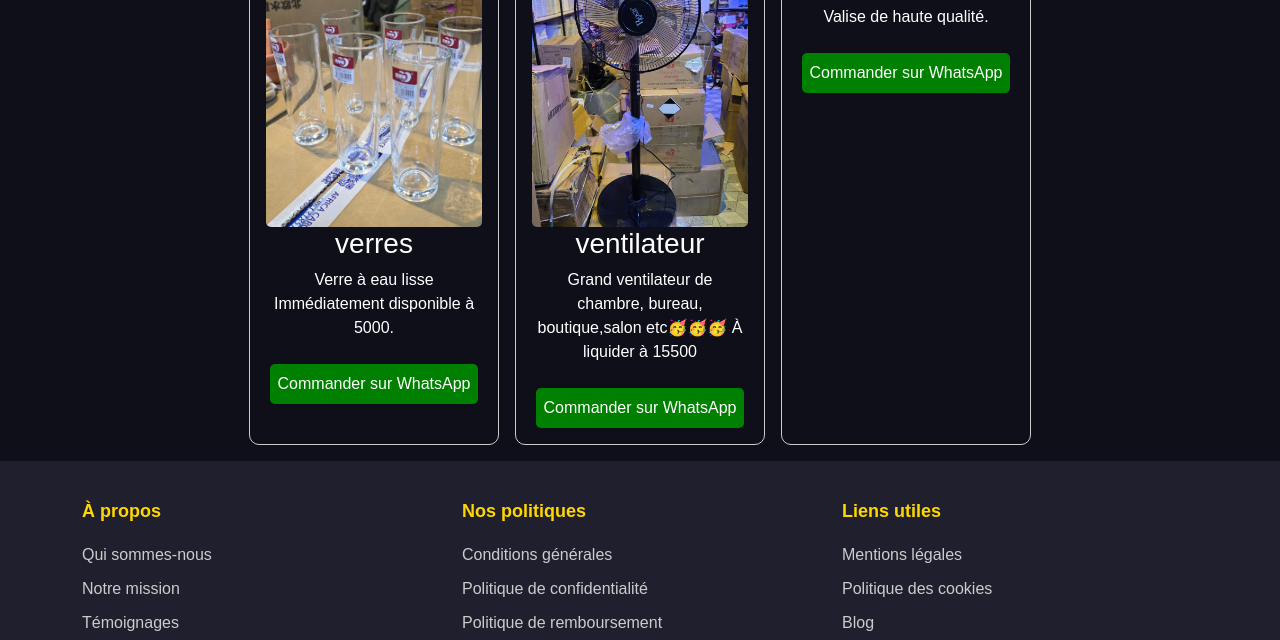
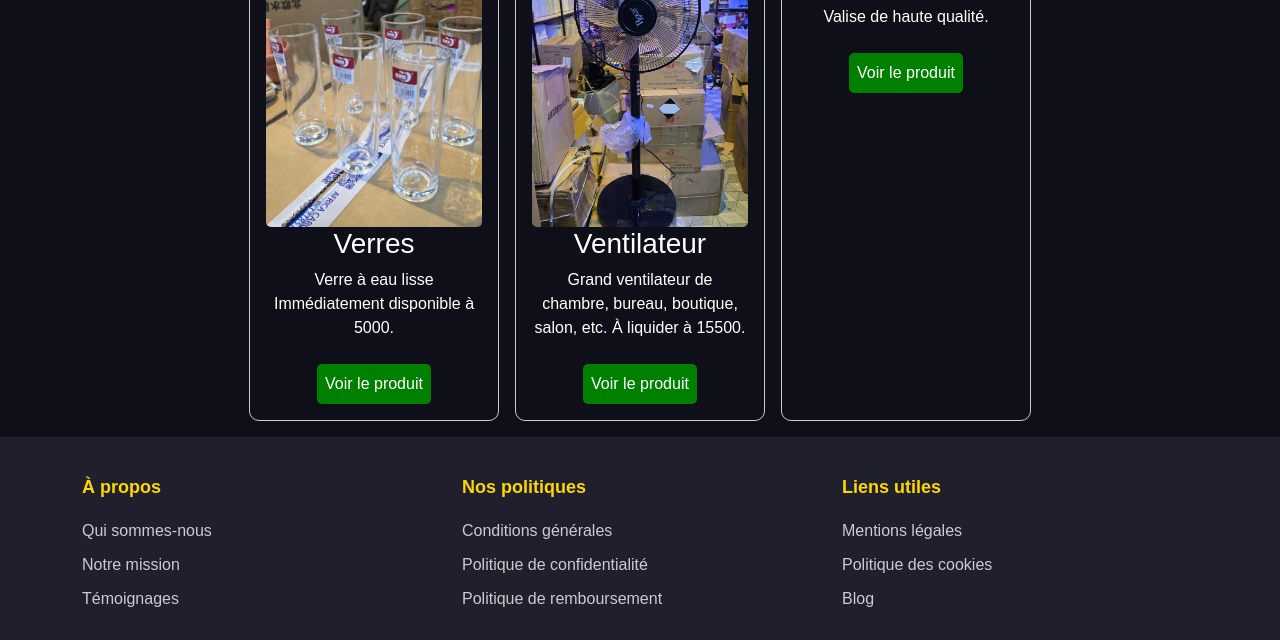
Before and after one commit to TIDJANI12345/hisham-shop, a plain HTML site: page boutique.html in a window 1280 px wide. Shown: the part 850-1490 px from the top of the page. Drawn offline with nearby package versions, Linux system fonts and the light colour scheme.

Commit message:
mise à jour

```diff
--- a/boutique.html
+++ b/boutique.html
@@ -23,7 +23,6 @@
     </nav>
   </header>
 
-
   <div class="recherche">
     <form method="GET" style="max-width: 500px; margin: auto; margin-bottom: 20px;">
       <input type="text" id="searchInput" placeholder="Rechercher un produit..." style="width: 70%; padding: 10px; border: 1px solid #ccc; border-radius: 5px;">
@@ -37,7 +36,7 @@
       <button data-categorie="produit vestimentaire">Produit vestimentaire</button>
       <button data-categorie="Cuisine">Cuisine</button>
       <button data-categorie="Refroidisseur">Refroidisseur</button>
-      <button data-categorie="valise">valise</button>
+      <button data-categorie="valise">Valise</button>
     </nav>
   </main>
 
@@ -46,13 +45,11 @@
   </main>
 
   <!-- Bouton WhatsApp -->
-
   <div class="whatsapp-float" id="whatsapp-float">
     <a href="https://wa.me/22996704876" target="_blank">
       <img src="images/whatsapp.jpg" alt="WhatsApp">
     </a>
   </div>
-
 
   <!-- Pied de page -->
   <footer class="footer-section">
@@ -66,7 +63,6 @@
             <li><a href="#">Témoignages</a></li>
           </ul>
         </div>
-
 
         <div class="col-md-4">
           <h5>Nos politiques</h5>
@@ -85,12 +81,13 @@
             <li><a href="#">Blog</a></li>
           </ul>
         </div>
-      <div class="col-md-4 text-center text-md-end">
+
+        <div class="col-md-4 text-center text-md-end mt-3">
           <img src="images/mtn.png" width="40" alt="MTN" title="MTN Mobile Money">
-      <a href=""><img src="images/moov.png" width="40" alt="PayPal"></a>
-      <a href=""><img src="images/tmoney.png" width="40" alt="PayPal"></a>
-      <a href=""><img src="images/airtel.png" width="40" alt="PayPal"></a>
-      <a href=""><img src="images/orange.png" width="40" alt="PayPal"></a>
+          <a href="#"><img src="images/moov.png" width="40" alt="Moov"></a>
+          <a href="#"><img src="images/tmoney.png" width="40" alt="TMoney"></a>
+          <a href="#"><img src="images/airtel.png" width="40" alt="Airtel"></a>
+          <a href="#"><img src="images/orange.png" width="40" alt="Orange"></a>
           <a href="#"><img src="images/pay-pal.png" width="40" alt="PayPal"></a>
           <a href="#"><img src="images/visa.png" width="40" alt="Visa"></a>
           <a href="#"><img src="images/mastercard.jpg" width="40" alt="MasterCard"></a>
@@ -99,10 +96,8 @@
 
       <hr class="ligne" style="border: none; border-top: 4px solid white; width: 100%; margin: 20px auto;" />
 
-    <div class="footer-bottom mt-4">
-      <div>
+      <div class="footer-bottom mt-4 text-center">
         &copy; 2025 <span style="color: purple;">Hisham</span> <span style="color: gold;">Shop</span>
-      </div>
       </div>
     </div>
   </footer>
--- a/script.js
+++ b/script.js
@@ -5,56 +5,49 @@ const produits = [
     image: "images/parfum.jpg",
     description: "Huile de parfum de qualité. Disponible immédiatement.",
     categorie: "produit vestimentaire",
-    whatsapp: "https://wa.me/22996704876?text=Je suis intéressé par le parfum"
+    lien: "https://www.lien-affiliation.com/parfum"
   },
-
-                // Catégorie CUISINE
   {
     nom: "Thémos",
     image: "images/Thémos.jpg",
     description: "Disponible immédiatement.",
     categorie: "Cuisine",
-    whatsapp: "https://wa.me/22996704876?text=Je suis intéressé par le Thémos"
+    lien: "https://www.lien-affiliation.com/themos"
   },
-
   {
     nom: "Moulinesse",
     image: "images/moulinesse.jpg",
     description: "Fufumix RAF de capacité 3L immédiatement disponible pour vous Prix TTC 10000.",
-    categorie: "cuisine",
-    whatsapp: "https://wa.me/22996704876?text=Je suis intéressé par le moulinesse"
+    categorie: "Cuisine",
+    lien: "https://www.lien-affiliation.com/moulinesse"
   },
-
   {
     nom: "Casseroles",
     image: "images/casserole.jpg",
-    description: "Casserole de table lot de 13 pièces Immédiatement disponible .",
+    description: "Casserole de table lot de 13 pièces Immédiatement disponible.",
     categorie: "Cuisine",
-    whatsapp: "https://wa.me/22996704876?text=Je suis intéressé par la casserole"
+    lien: "https://www.lien-affiliation.com/casserole"
   },
-
   {
-    nom: "verres",
+    nom: "Verres",
     image: "images/verre.jpg",
     description: "Verre à eau lisse Immédiatement disponible à 5000.",
     categorie: "Cuisine",
-    whatsapp: "https://wa.me/22996704876?text=Je veux ces verres"
+    lien: "https://www.lien-affiliation.com/verres"
   },
-
   {
-    nom: "ventilateur",
+    nom: "Ventilateur",
     image: "images/ventilateur.jpg",
-    description: "Grand ventilateur de chambre, bureau, boutique,salon etc🥳🥳🥳 À liquider à 15500 ",
+    description: "Grand ventilateur de chambre, bureau, boutique, salon, etc. À liquider à 15500.",
     categorie: "Refroidisseur",
-    whatsapp: "https://wa.me/22996704876?text=Je veux ce ventilateur"
+    lien: "https://www.lien-affiliation.com/ventilateur"
   },
-
   {
     nom: "Valise",
     image: "images/valise.jpg",
     description: "Valise de haute qualité.",
     categorie: "valise",
-    whatsapp: "https://wa.me/22996704876?text=Je veux cette valise"
+    lien: "https://www.lien-affiliation.com/valise"
   }
 ];
 
@@ -64,7 +57,7 @@ const conteneur = document.querySelector('.produits');
 // Fonction pour afficher les produits
 function afficherProduits(categorie) {
   conteneur.innerHTML = ''; // Vider le conteneur à chaque appel
-  const produitsFiltres = categorie === 'tous' ? produits : produits.filter(p => p.categorie === categorie);
+  const produitsFiltres = categorie === 'tous' ? produits : produits.filter(p => p.categorie.toLowerCase() === categorie.toLowerCase());
 
   produitsFiltres.forEach(p => {
     conteneur.innerHTML += `
@@ -72,7 +65,7 @@ function afficherProduits(categorie) {
         <img src="${p.image}" alt="${p.nom}">
         <h3>${p.nom}</h3>
         <p>${p.description}</p>
-        <a href="${p.whatsapp}" target="_blank">Commander sur WhatsApp</a>
+        <a href="${p.lien}" target="_blank" class="bouton-produit">Voir le produit</a>
       </div>
     `;
   });
@@ -104,13 +97,13 @@ searchInput.addEventListener("input", () => {
         <img src="${p.image}" alt="${p.nom}">
         <h3>${p.nom}</h3>
         <p>${p.description}</p>
-        <a href="${p.whatsapp}" target="_blank">Commander sur WhatsApp</a>
+        <a href="${p.lien}" target="_blank" class="bouton-produit">Voir le produit</a>
       </div>
     `;
   });
 });
 
-
+// Menu responsive
 function toggleMenu() {
   const nav = document.getElementById('nav-links');
   nav.classList.toggle('hidden');
```
Also changed, not shown: a-propos.html (+8 -16 lines), contact.html (+8 -15 lines). Lines whose indentation alone changed are shown as unchanged.
